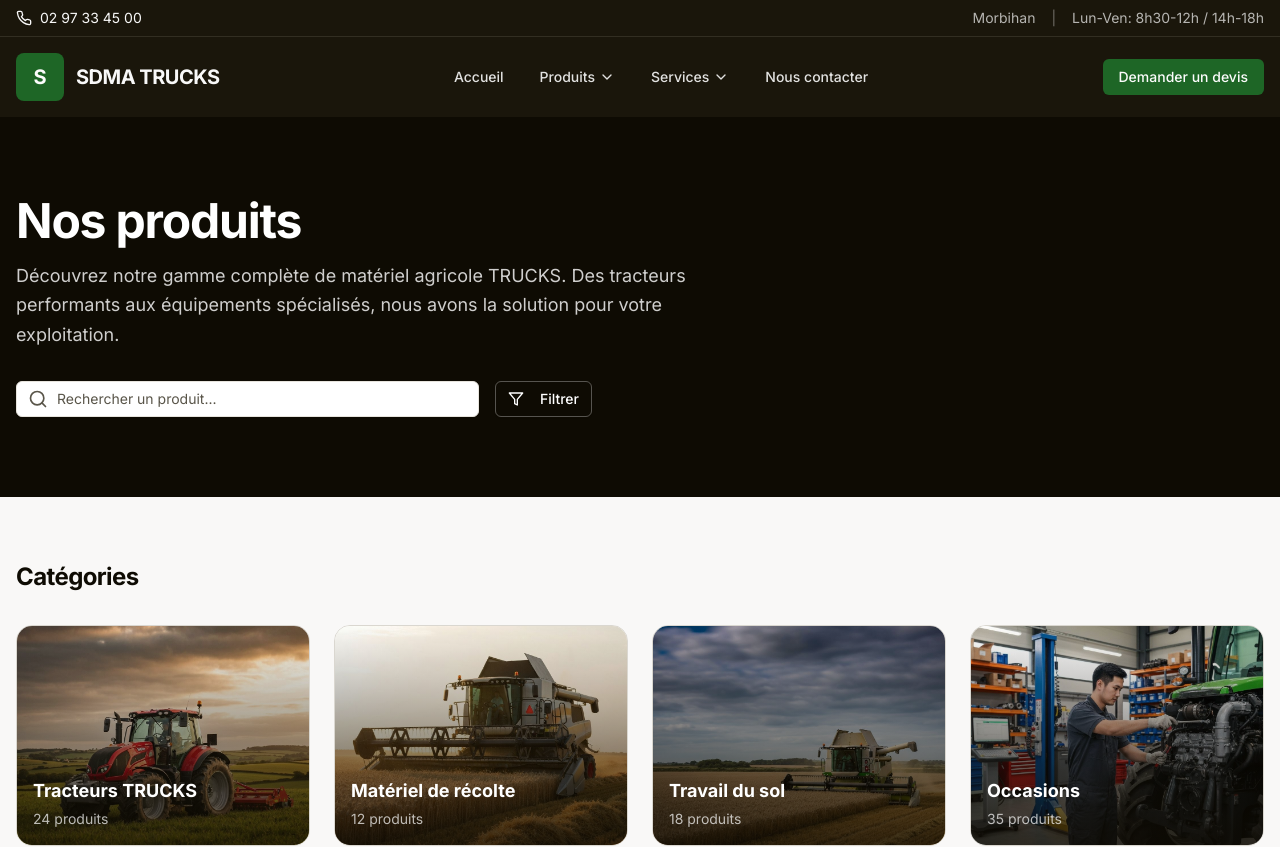
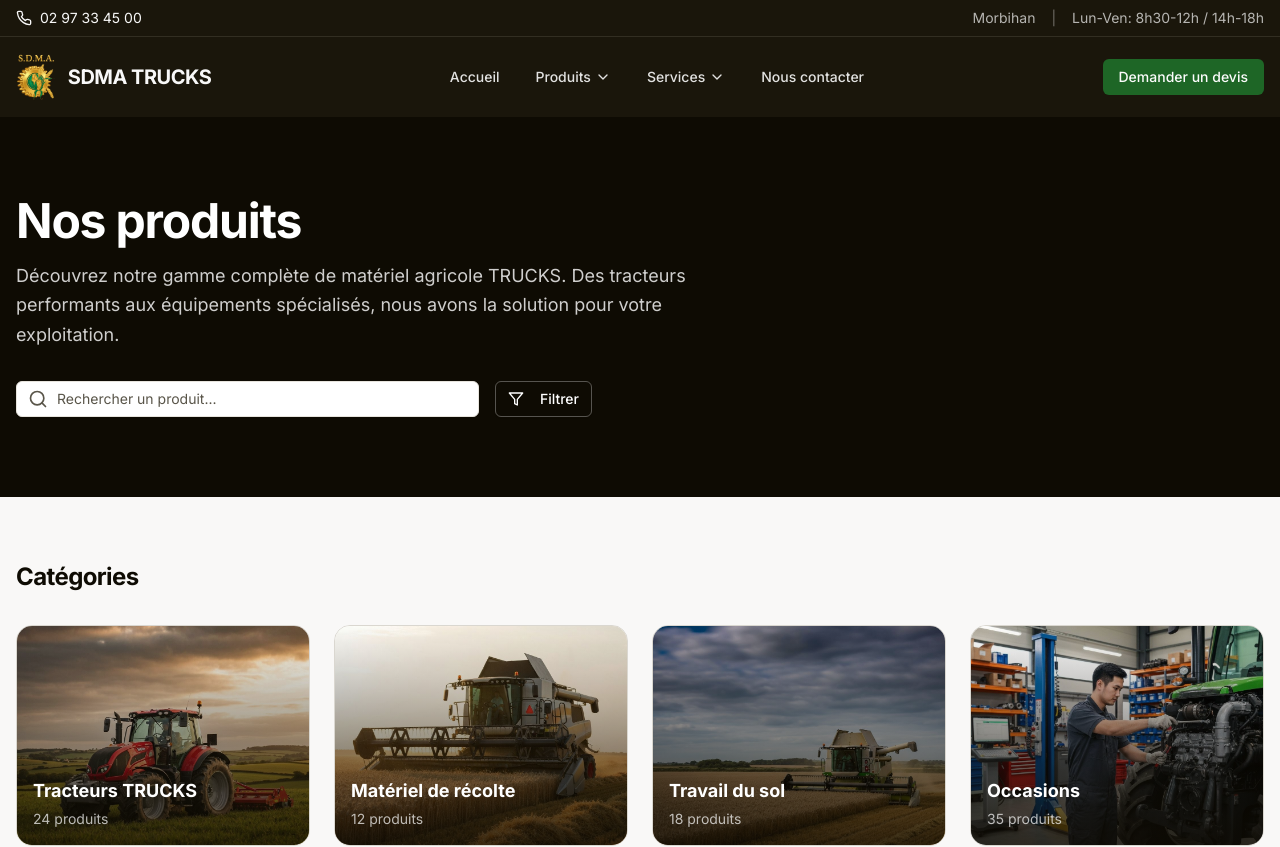
Before and after one commit to bidene/sdma-agri, a Next.js app: page /produits in a window 1280 px wide. Shown: the top 847 px of the page. Built offline with nearby package versions, Linux system fonts and the light colour scheme.

Commit message:
Mise à jour du site SDMA-Agri

```diff
--- a/components/layout/footer.tsx
+++ b/components/layout/footer.tsx
@@ -39,9 +39,11 @@ export function Footer() {
           {/* Brand */}
           <div className="lg:col-span-2">
             <Link href="/" className="flex items-center gap-3 mb-6">
-              <div className="flex h-12 w-12 items-center justify-center rounded-lg bg-primary">
-                <span className="text-xl font-bold text-primary-foreground">S</span>
-              </div>
+              <img
+                src="/images/logo33.png"
+                alt="SDMA TRUCKS"
+                className="h-12 w-auto"
+              />
               <div className="flex flex-col">
                 <span className="text-xl font-bold tracking-tight">SDMA TRUCKS</span>
               </div>
--- a/components/layout/header.tsx
+++ b/components/layout/header.tsx
@@ -64,9 +64,11 @@ export function Header() {
         <div className="flex h-20 items-center justify-between">
           {/* Logo */}
           <Link href="/" className="flex items-center gap-3">
-            <div className="flex h-12 w-12 items-center justify-center rounded-lg bg-primary">
-              <span className="text-xl font-bold text-primary-foreground">S</span>
-            </div>
+            <img
+              src="/images/logo33.png"
+              alt="SDMA TRUCKS"
+              className="h-12 w-auto"
+            />
             <div className="flex flex-col">
               <span className="text-xl font-bold tracking-tight">SDMA TRUCKS</span>
             </div>
```
Also changed, not shown: public/images/logo33.png (added).
